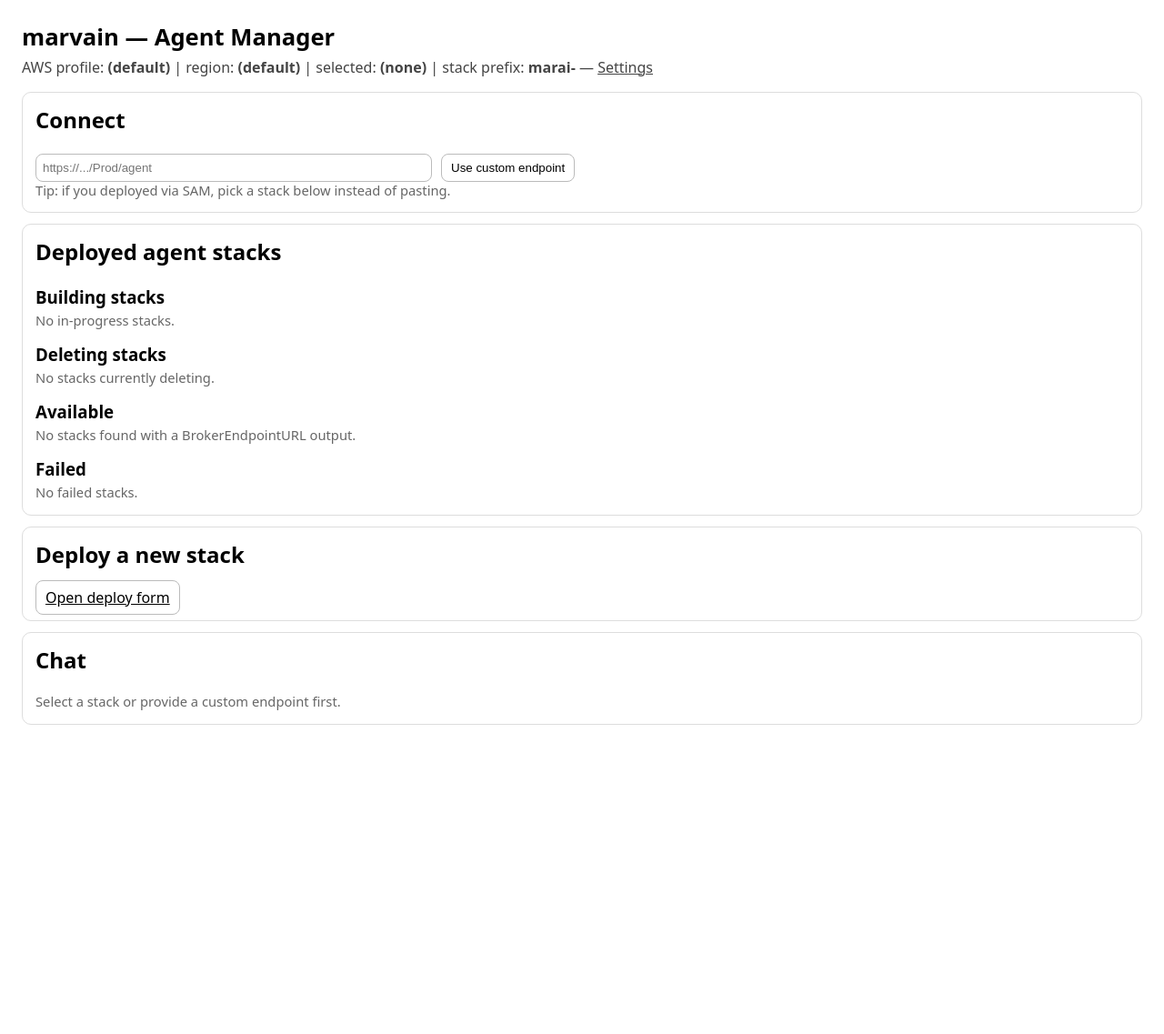
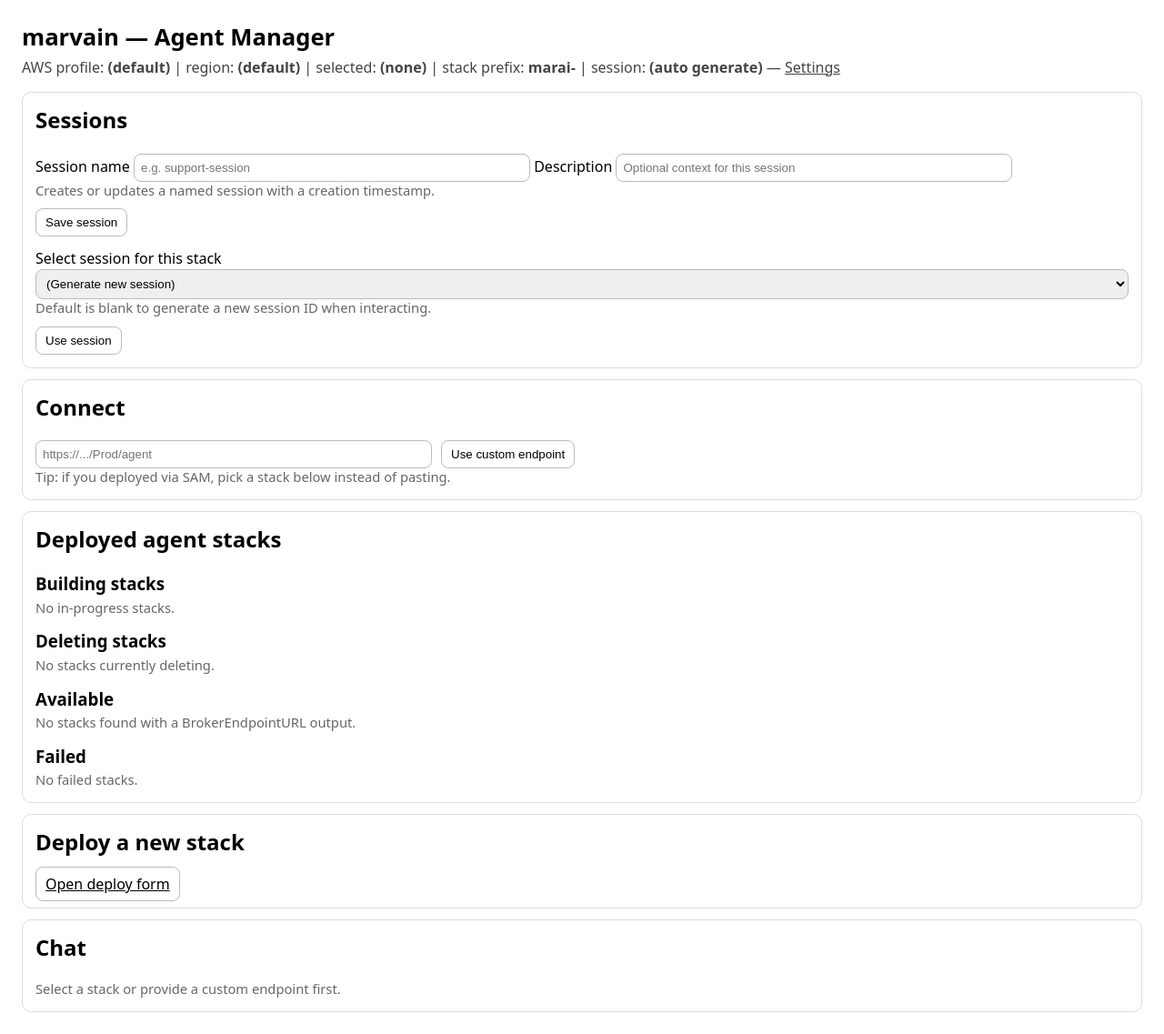
Before and after one commit to Daylily-Informatics/marvain, a FastAPI app: page / in a window 1280 px wide. Shown: the whole page at 91% size. Before the commit the page ends 797 px from the top, so only its background shows below. Run offline with FastAPI, Linux system fonts and the light colour scheme.

Commit message:
Add session controls and region-aware deploy validation

```diff
--- a/client/gui.py
+++ b/client/gui.py
@@ -7,10 +7,11 @@
 import subprocess
 import threading
 import tomllib
-from dataclasses import dataclass
+from dataclasses import dataclass, field
 from datetime import datetime
 from pathlib import Path
 from typing import Any, Dict, Optional
+from uuid import uuid4
 
 import boto3
 from botocore.exceptions import ClientError
@@ -70,6 +71,9 @@
     selected_endpoint: Optional[str] = None
     stack_prefix: str = DEFAULT_STACK_PREFIX
     verbose: bool = False
+    selected_session: Optional[str] = None
+    sessions: list[dict[str, str]] = field(default_factory=list)
+    generated_session: Optional[str] = None
 
 
 STATE = UiState()
@@ -88,6 +92,10 @@
     return boto_sess().client("cloudformation")
 
 
+def _reset_generated_session() -> None:
+    STATE.generated_session = None
+
+
 def _stack_console_url(stack_id: str) -> str:
     region = _effective_region()
     return f"https://{region}.console.aws.amazon.com/cloudformation/home?region={region}#/stacks/stackinfo?stackId={stack_id}"
@@ -96,7 +104,7 @@
 def _list_polly_voices() -> list[dict[str, Any]]:
     voices: list[dict[str, Any]] = []
     try:
-        polly = boto_sess().client("polly")
+        polly = boto_sess().client("polly", region_name=_effective_region())
         next_token: Optional[str] = None
         while True:
             kwargs: Dict[str, Any] = {}
@@ -115,6 +123,7 @@
             next_token = resp.get("NextToken")
             if not next_token:
                 break
+        voices.sort(key=lambda v: (v.get("name") or v.get("id") or "").lower())
     except Exception as e:
         logging.warning("Unable to fetch Polly voices: %s", e)
     return voices
@@ -149,6 +158,21 @@
     log_path = log_dir / f"{safe_stack}-local.log"
     with log_path.open("a", encoding="utf-8") as fh:
         fh.write(line + "\n")
+
+
+def _redirect_back(request: Request, fallback: str = "/"):
+    referer = request.headers.get("referer") or fallback
+    return RedirectResponse(url=referer, status_code=303)
+
+
+def _current_session_id() -> str:
+    if STATE.selected_session:
+        return STATE.selected_session
+
+    if not STATE.generated_session:
+        timestamp = datetime.utcnow().strftime("%Y%m%d-%H%M%S")
+        STATE.generated_session = f"session-{timestamp}-{uuid4().hex[:8]}"
+    return STATE.generated_session
 
 
 @app.get("/")
@@ -269,6 +293,7 @@
             "state": STATE,
             "stack_prefix": prefix,
             "deploying": request.query_params.get("deploying"),
+            "sessions": STATE.sessions,
         },
     )
 
@@ -310,10 +335,47 @@
     return RedirectResponse(url="/", status_code=303)
 
 
+@app.post("/session/create")
+def create_session(
+    request: Request,
+    session_name: str = Form(...),
+    session_description: str = Form(""),
+):
+    name = session_name.strip()
+    description = session_description.strip()
+
+    if not name:
+        return _redirect_back(request)
+
+    existing = next((s for s in STATE.sessions if s.get("name", "").lower() == name.lower()), None)
+    if existing:
+        existing["description"] = description
+    else:
+        STATE.sessions.append(
+            {
+                "name": name,
+                "description": description,
+                "created": datetime.utcnow().isoformat(),
+            }
+        )
+
+    STATE.selected_session = name
+    _reset_generated_session()
+    return _redirect_back(request)
+
+
+@app.post("/session/select")
+def select_session(request: Request, session_name: str = Form("")):
+    STATE.selected_session = session_name.strip() or None
+    _reset_generated_session()
+    return _redirect_back(request)
+
+
 @app.post("/use_endpoint")
 def use_endpoint(endpoint_url: str = Form(...)):
     STATE.selected_stack = None
     STATE.selected_endpoint = endpoint_url.strip()
+    _reset_generated_session()
     logging.info("Using custom endpoint: %s", STATE.selected_endpoint)
     return RedirectResponse(url="/chat", status_code=302)
 
@@ -335,6 +397,7 @@
 
     STATE.selected_stack = name
     STATE.selected_endpoint = endpoint
+    _reset_generated_session()
     return RedirectResponse(url="/chat", status_code=302)
 
 
@@ -352,6 +415,49 @@
     except Exception as e:  # pragma: no cover - network dependency
         logging.error("Unexpected error checking stack existence for %s: %s", stack_name, e)
         return False
+
+
+def _bucket_exists(bucket: str) -> bool:
+    if not bucket:
+        return False
+
+    try:
+        boto_sess().client("s3").head_bucket(Bucket=bucket)
+        return True
+    except ClientError as e:  # pragma: no cover - network dependency
+        code = e.response.get("Error", {}).get("Code")
+        if code in {"403", "404", "NoSuchBucket", "NotFound"}:
+            return False
+        logging.warning("Unexpected S3 error for bucket %s: %s", bucket, e)
+        return False
+    except Exception as e:  # pragma: no cover - network dependency
+        logging.warning("Error checking bucket %s: %s", bucket, e)
+        return False
+
+
+def _model_available_in_region(model_id: str) -> tuple[bool, Optional[str]]:
+    if not model_id:
+        return False, None
+
+    region = _effective_region()
+    try:
+        bedrock = boto_sess().client("bedrock", region_name=region)
+        next_token: Optional[str] = None
+        while True:
+            kwargs: Dict[str, Any] = {}
+            if next_token:
+                kwargs["nextToken"] = next_token
+            resp = bedrock.list_foundation_models(**kwargs)
+            for model in resp.get("modelSummaries", []):
+                if (model.get("modelId") or "").lower() == model_id.lower():
+                    return True, None
+            next_token = resp.get("nextToken")
+            if not next_token:
+                break
+        return False, None
+    except Exception as e:  # pragma: no cover - network dependency
+        logging.warning("Unable to validate model %s in %s: %s", model_id, region, e)
+        return False, str(e)
 
 
 @app.get("/delete_stack")
@@ -375,7 +481,14 @@
 def deploy_form(request: Request):
     voices = _list_polly_voices()
     return templates.TemplateResponse(
-        "deploy.html", {"request": request, "state": STATE, "polly_voices": voices}
+        "deploy.html",
+        {
+            "request": request,
+            "state": STATE,
+            "polly_voices": voices,
+            "region": _effective_region(),
+            "sessions": STATE.sessions,
+        },
     )
 
 
@@ -384,6 +497,17 @@
     prefixed = _prefixed_stack_name(stack_name)
     exists = _stack_exists(prefixed, already_prefixed=True)
     return {"exists": exists, "stack_name": prefixed}
+
+
+@app.get("/api/bucket_exists")
+def bucket_exists_api(bucket_name: str):
+    return {"exists": _bucket_exists(bucket_name)}
+
+
+@app.get("/api/model_available")
+def model_available_api(model_id: str):
+    available, error = _model_available_in_region(model_id)
+    return {"available": available, "region": _effective_region(), "error": error}
 
 
 @app.post("/deploy")
@@ -411,15 +535,24 @@
             content={"error": f"Stack '{stack_name}' already exists."},
         )
 
-    if audio_bucket:
-        try:
-            boto_sess().client("s3").head_bucket(Bucket=audio_bucket)
-        except Exception:
-            logging.error("Audio bucket does not exist: %s", audio_bucket)
-            return JSONResponse(
-                status_code=400,
-                content={"error": f"Audio bucket '{audio_bucket}' does not exist."},
-            )
+    if audio_bucket and not _bucket_exists(audio_bucket):
+        logging.error("Audio bucket does not exist: %s", audio_bucket)
+        return JSONResponse(
+            status_code=400,
+            content={"error": f"Audio bucket '{audio_bucket}' does not exist."},
+        )
+
+    model_available, model_error = _model_available_in_region(model_id)
+    if not model_available:
+        region = _effective_region()
+        detail = f" ({model_error})" if model_error else ""
+        logging.error("Model %s is unavailable in %s%s", model_id, region, detail)
+        return JSONResponse(
+            status_code=400,
+            content={
+                "error": f"Model '{model_id}' is not available in region {region}.{detail}",
+            },
+        )
 
     # Build and deploy via SAM CLI
     cmd_build = ["sam", "build"]
@@ -533,7 +666,10 @@
         _verbose_log(verbose_logs[-1])
 
     try:
-        headers = {"Content-Type": "application/json", "X-Session-Id": "ui-session"}
+        headers = {
+            "Content-Type": "application/json",
+            "X-Session-Id": _current_session_id(),
+        }
         payload: Dict[str, Any] = {"text": text, "channel": "gui"}
         if personality:
             payload["personality_prompt"] = personality
@@ -574,7 +710,7 @@
 async def _call_agent_broker(
     *,
     transcript: str,
-    session_id: str = "ui-session",
+    session_id: Optional[str] = None,
     voice_id: Optional[str] = None,
     speaker_name: Optional[str] = None,
     personality_prompt: Optional[str] = None,
@@ -598,7 +734,10 @@
     if personality_prompt:
         payload["personality_prompt"] = personality_prompt
 
-    headers = {"Content-Type": "application/json", "X-Session-Id": session_id}
+    headers = {
+        "Content-Type": "application/json",
+        "X-Session-Id": session_id or _current_session_id(),
+    }
     if STATE.verbose:
         _verbose_log(
             f"Calling broker at {STATE.selected_endpoint or 'custom endpoint'} with channel={channel}"
@@ -680,7 +819,7 @@
 
     language_code = (cfg.get("language_code") or "en-US").strip()
     sample_rate_hz = int(cfg.get("sample_rate_hz") or 16000)
-    session_id = (cfg.get("session_id") or "ui-session").strip()
+    session_id = (cfg.get("session_id") or STATE.selected_session or _current_session_id()).strip()
     voice_id = (cfg.get("voice_id") or "").strip() or None
     speaker_name = (cfg.get("speaker_name") or "").strip() or None
     personality_prompt = (cfg.get("personality_prompt") or "").strip() or None
--- a/client/templates/chat.html
+++ b/client/templates/chat.html
@@ -24,6 +24,7 @@
   <div class="meta">
     Connected to: <strong>{{ stack_name }}</strong>
     (<code>{{ state.selected_endpoint }}</code>)
+    <div>Session: <strong>{{ state.selected_session or "Auto-generated" }}</strong>{% if not state.selected_session %} (new ID will be generated as you chat){% endif %}</div>
   </div>
 
   <div class="row" style="margin-top: 10px;">
--- a/client/templates/home.html
+++ b/client/templates/home.html
@@ -22,7 +22,8 @@
     AWS profile: <strong>{{ state.aws_profile or "(default)" }}</strong> |
     region: <strong>{{ state.aws_region or "(default)" }}</strong> |
     selected: <strong>{{ state.selected_stack or (state.selected_endpoint and "Custom endpoint") or "(none)" }}</strong> |
-    stack prefix: <strong>{{ stack_prefix }}</strong>
+    stack prefix: <strong>{{ stack_prefix }}</strong> |
+    session: <strong>{{ state.selected_session or "(auto generate)" }}</strong>
     — <a href="/settings">Settings</a>
   </div>
 
@@ -37,6 +38,36 @@
       }, 60000);
     </script>
   {% endif %}
+
+  <div class="card">
+    <h2 style="margin-top:0">Sessions</h2>
+    <form action="/session/create" method="post">
+      <label>Session name</label>
+      <input type="text" name="session_name" placeholder="e.g. support-session" required />
+      <label>Description</label>
+      <input type="text" name="session_description" placeholder="Optional context for this session" />
+      <div class="muted">Creates or updates a named session with a creation timestamp.</div>
+      <div style="margin-top:10px;">
+        <button class="btn" type="submit">Save session</button>
+      </div>
+    </form>
+
+    <form action="/session/select" method="post" style="margin-top:14px;">
+      <label>Select session for this stack</label>
+      <select name="session_name" style="padding:7px; border-radius:8px; border:1px solid #bbb; width:100%;">
+        <option value="" {% if not state.selected_session %}selected{% endif %}>(Generate new session)</option>
+        {% for sess in sessions %}
+          <option value="{{ sess.name }}" {% if state.selected_session == sess.name %}selected{% endif %}>
+            {{ sess.name }} — {{ sess.description or "No description" }} ({{ sess.created }})
+          </option>
+        {% endfor %}
+      </select>
+      <div class="muted">Default is blank to generate a new session ID when interacting.</div>
+      <div style="margin-top:10px;">
+        <button class="btn" type="submit">Use session</button>
+      </div>
+    </form>
+  </div>
 
   <div class="card">
     <h2 style="margin-top:0">Connect</h2>
```
Also changed, not shown: client/templates/deploy.html (+107 -14 lines).
